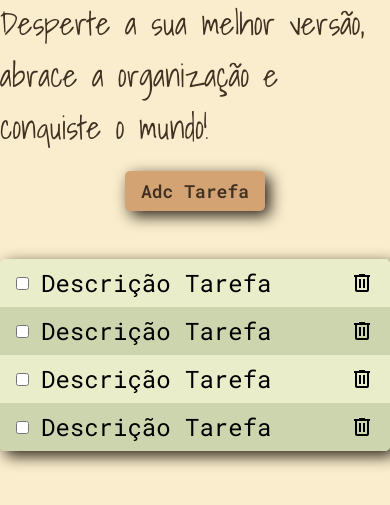
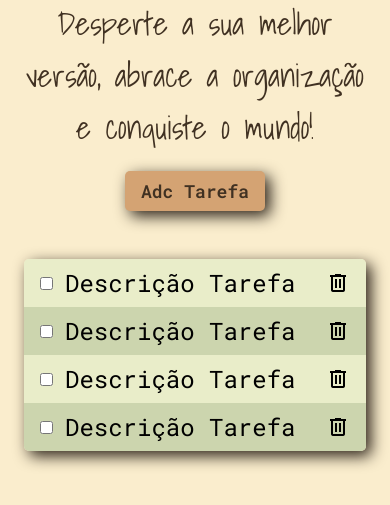
Before and after one commit to Beleze22/todo-list, a plain HTML site: page index.html in a window 390 px wide. Shown: the part 121-626 px from the top of the page. Drawn offline with nearby package versions, Linux system fonts and the light colour scheme.

Commit message:
ajuste responsividade

```diff
--- a/styles/style.css
+++ b/styles/style.css
@@ -8,6 +8,7 @@
 
 body {
   background-color: #faedcd;
+  padding: 0 2.4rem;
 }
 
 .header {
@@ -15,6 +16,8 @@ body {
   flex-direction: column;
   align-items: center;
   margin-top: 3.2rem;
+
+  text-align: center;
 }
 
 .titulo,
```
